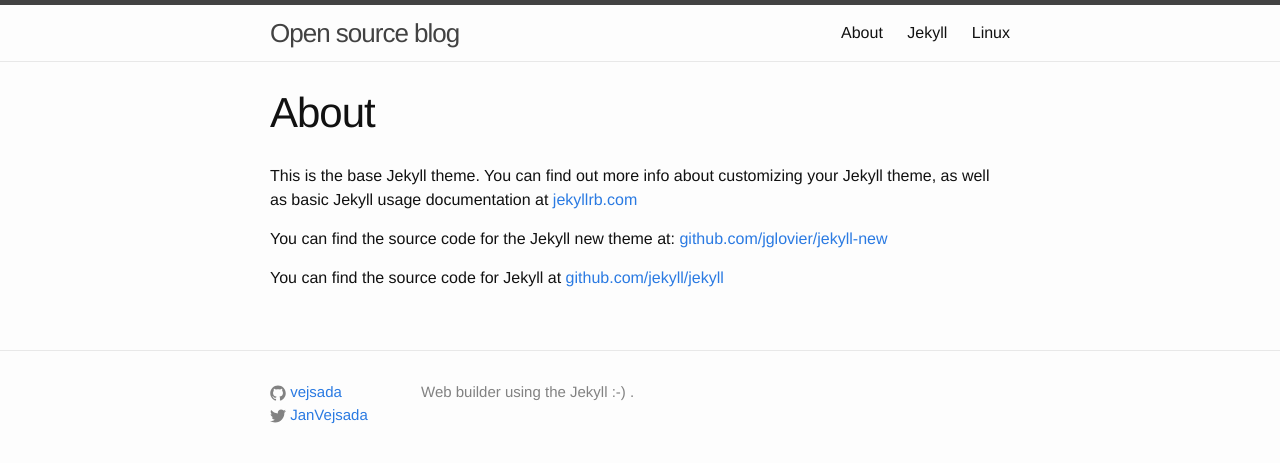
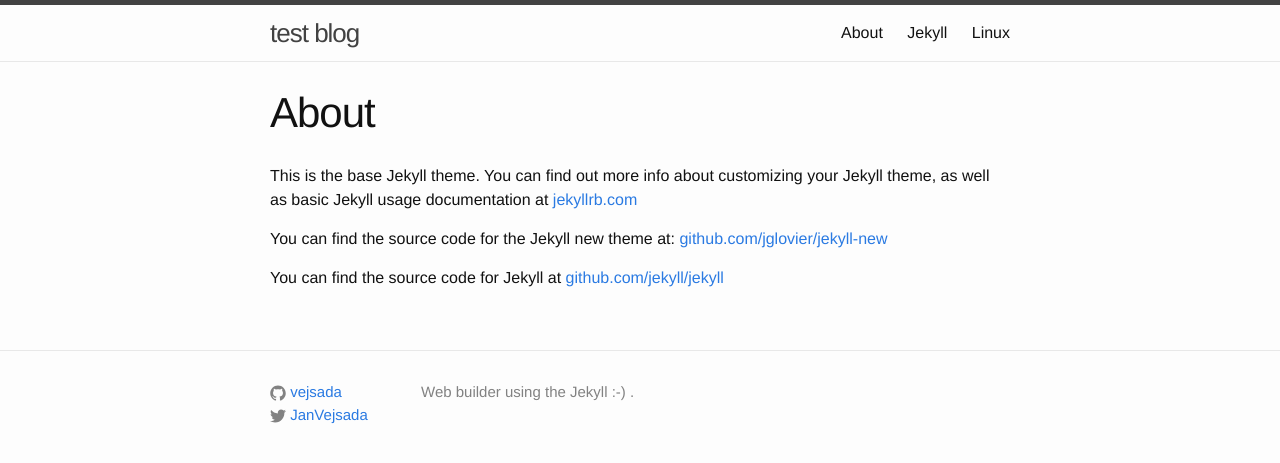
Before and after one commit to vejsada/blog, a Jekyll site: the page built from about.md, in a window 1280 px wide. Shown: the top 463 px of the page. Built offline with Jekyll 4.4.1, drawn with Linux system fonts in a browser that asks for light colours.

Commit message:
Update _config.yml

```diff
--- a/_config.yml
+++ b/_config.yml
@@ -1,5 +1,5 @@
 # Site settings
-title: Open source blog
+title: test blog
 #email: jan.vejsada@seznam.cz
 description: > # this means to ignore newlines until "baseurl:"
   Web builder using the Jekyll :-) .
@@ -11,11 +11,11 @@
 github_username:  vejsada
 
 # Build settings
-markdown: kramdown
+# markdown: kramdown
+highlighter: pygments
 
-highlighter: pygments
 github: [Repository metadata]
 
 safe: true
 lsi: false
-source: /blog
+source: blog/
```
